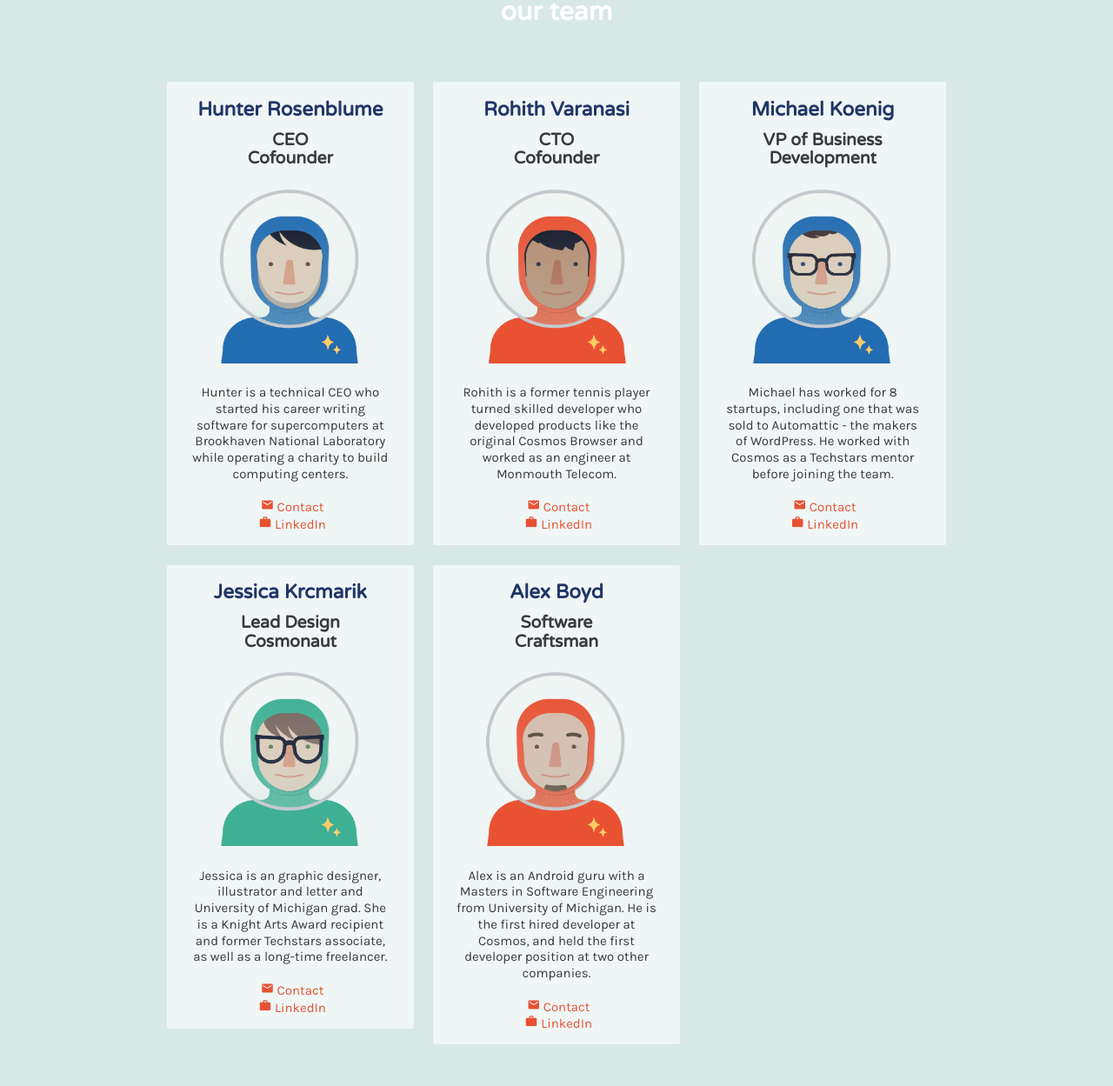
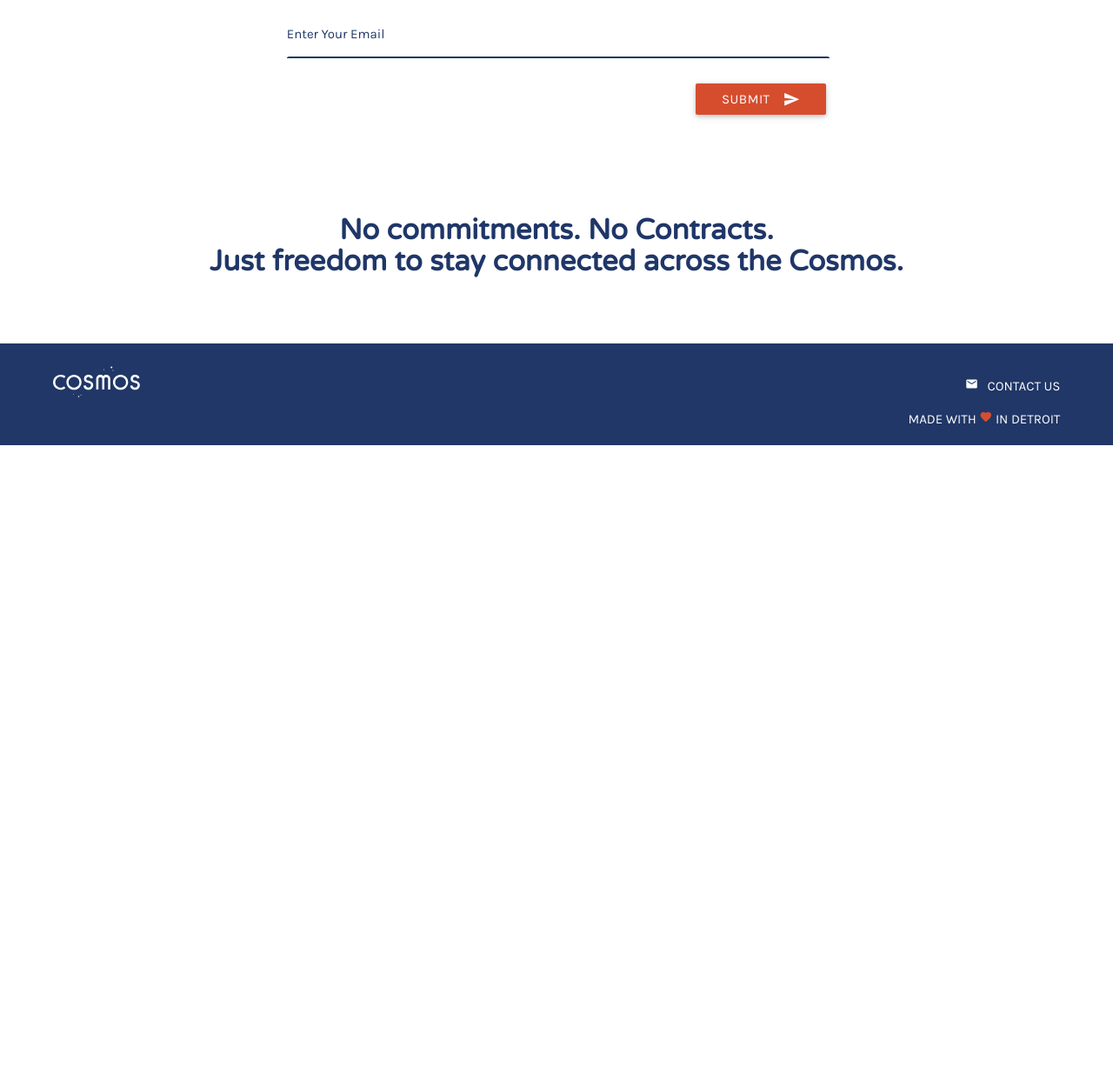
Before and after one commit to bluucat/ces-homepage, a plain HTML site: page index.html in a window 1280 px wide. Shown: the part 1303-2552 px from the top of the page at 87% size. After the commit the page ends 1815 px from the top, so only its background shows below. Drawn offline with nearby package versions, Linux system fonts and the light colour scheme.

Commit message:
hide team bios
temporarily only

```diff
--- a/index.html
+++ b/index.html
@@ -156,7 +156,7 @@
     </div>
   </div>
 
-    <!-- Team -->
+    <!--
     <div class="plans-bg cyan lighten-3">
 <h3 class="center-align white-text">our team </h3>
     <div class="container cyan lighten-3">
@@ -170,7 +170,7 @@
               </div>
                 <ul class="plan-bottom">
                   <br>
-                  Hunter is a technical CEO who started his career writing software for supercomputers at Brookhaven National Laboratory while operating a charity to build computing centers.
+                Past Director @StartupExchange @StartupSemester. Project Lead @Samplify. @Detroit Venture Partners and @Techstars alum.
                   <br><br>
                   <a href="mailto:hunter@cosmoslabs.io"><li class="plan-bottom-txt-2 pleft"><i class="tiny material-icons">email</i>  Contact</li></a>
                   <a href="https://www.linkedin.com/profile/view?id=247578320"><li class="plan-bottom-txt-2 pleft"><i class="tiny material-icons">work</i>  LinkedIn</li></a>
@@ -186,7 +186,7 @@
               </div>
                 <ul class="plan-bottom">
                   <br>
-                  Rohith is a former tennis player turned skilled developer who developed products like the original Cosmos Browser and worked as an engineer at Monmouth Telecom.
+                  Former Software Engineer @MonmouthTelecom. Avid Hackathon attendee and mentor. Occasional Tennis player. @Techstars alum.
                   <br><br>
                   <a href="mailto:rohith@cosmoslabs.io"><li class="plan-bottom-txt-2 pleft"><i class="tiny material-icons">email</i>  Contact</li></a>
                   <a href="https://www.linkedin.com/profile/view?id=345798459"><li class="plan-bottom-txt-2 pleft"><i class="tiny material-icons">work</i>  LinkedIn</li></a>
@@ -202,7 +202,7 @@
               </div>
                 <ul class="plan-bottom">
                   <br>
-                  Michael has worked for 8 startups, including one that was sold to Automattic - the makers of WordPress. He worked with Cosmos as a Techstars mentor before joining the team.
+                  Former Automattic /WordPress.com. Mentor at Techstars and 1871. Detroit sports fan surrounded by sports rivals in Chicago.
                   <br><br>
                   <a href="mailto:michael@cosmoslabs.io"><li class="plan-bottom-txt-2 pleft"><i class="tiny material-icons">email</i>  Contact</li></a>
                   <a href="https://www.linkedin.com/profile/view?id=345798459"><li class="plan-bottom-txt-2 pleft"><i class="tiny material-icons">work</i>  LinkedIn</li></a>
@@ -219,7 +219,7 @@
               </div>
                 <ul class="plan-bottom">
                   <br>
-                  Jessica is an graphic designer, illustrator and letter and University of Michigan grad. She is a Knight Arts Award recipient and former Techstars associate, as well as a long-time freelancer.
+                  Designer, illustrator, letterer. @Techstars Mobility Associate 2015. Knight Arts Grant Recipient 2014.
                   <br>
                   <br>
                   <a href="mailto:jessica@cosmoslabs.io"><li class="plan-bottom-txt-2 pleft"><i class="tiny material-icons">email</i>  Contact</li></a>
@@ -236,7 +236,7 @@
               </div>
                 <ul class="plan-bottom">
                   <br>
-                  Alex is an Android guru with a Masters in Software Engineering from University of Michigan. He is the first hired developer at Cosmos, and held the first developer position at two other companies.
+                  Former Software Engineer @iRule. Passionate programmer and phone junkie. Avid Detroit sports fan.
                   <br>
                   <br>
                   <a href="mailto:alex@cosmoslabs.io"><li class="plan-bottom-txt-2 pleft"><i class="tiny material-icons">email</i>  Contact</li></a>
@@ -248,6 +248,8 @@
         </div>
     </div>
   </div>
+
+-->
 
     <!-- Fourth Section -->
     <h3 class="center-align">request invite</h3>
```
